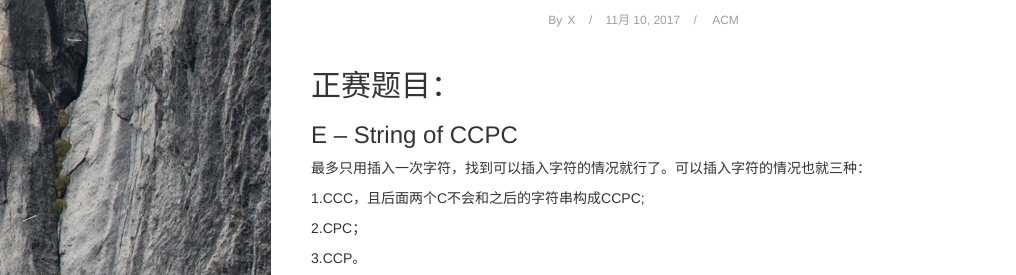
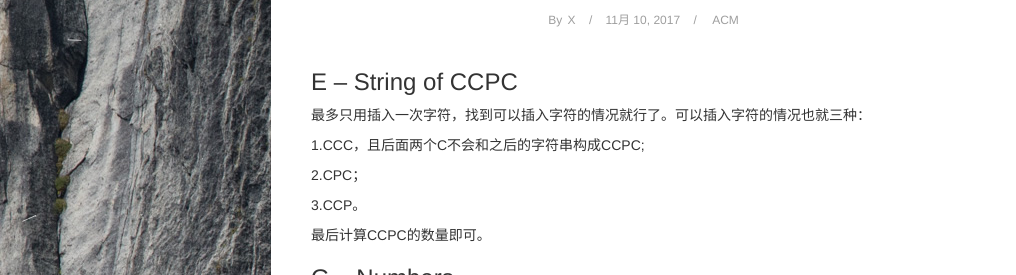
Before and after one commit to Linchen-Xu/xlc-soda.github.io, a plain HTML site: page articles/index.html in a window 1280 px wide. Shown: the part 164-439 px from the top of the page, 0-1016 px from the left. Drawn offline with Linux system fonts and the light colour scheme.

Commit message:
small change

```diff
--- a/articles/index.html
+++ b/articles/index.html
@@ -284,7 +284,6 @@
                                 </div>
 
                                 <div class="entry-content">
-                                    <h2>正赛题目：</h2>
                                     <h3>E – String of CCPC</h3>
                                     <p>最多只用插入一次字符，找到可以插入字符的情况就行了。可以插入字符的情况也就三种：</p>
                                     <p>1.CCC，且后面两个C不会和之后的字符串构成CCPC;</p>
```
